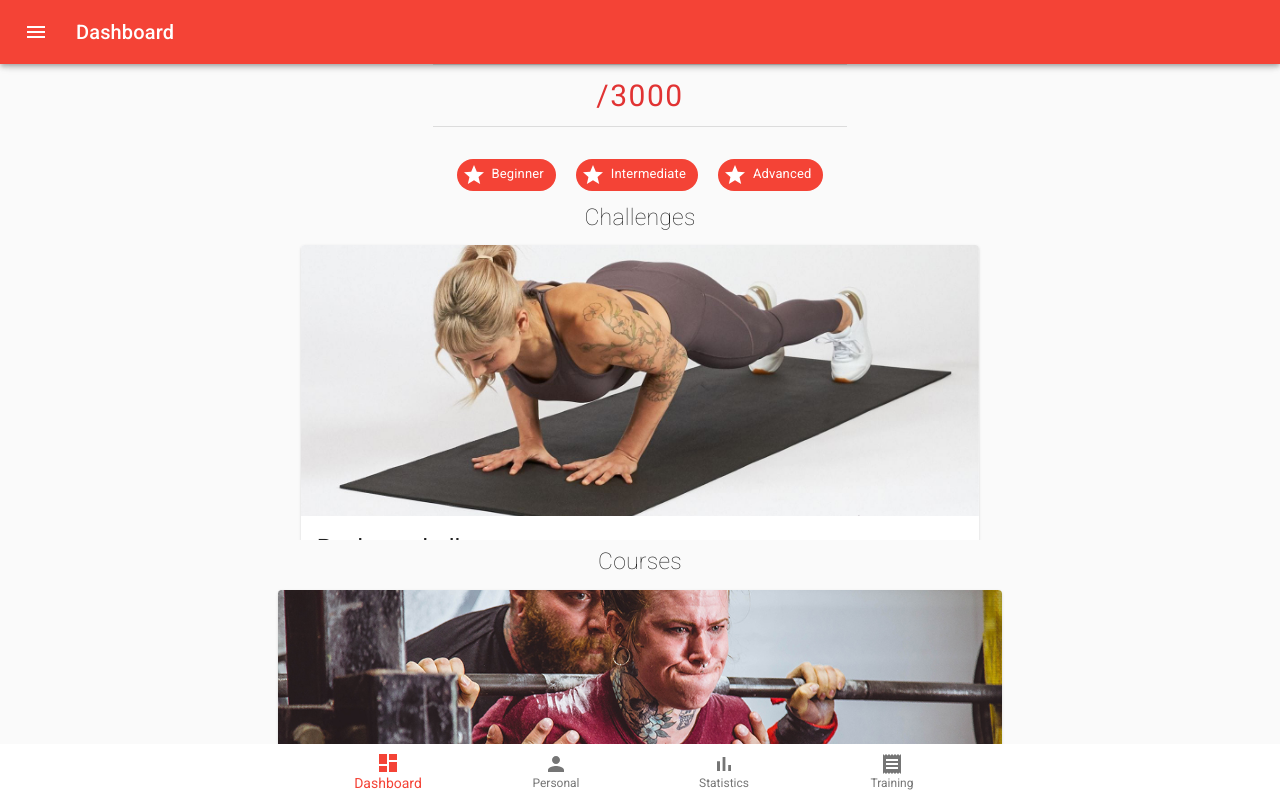
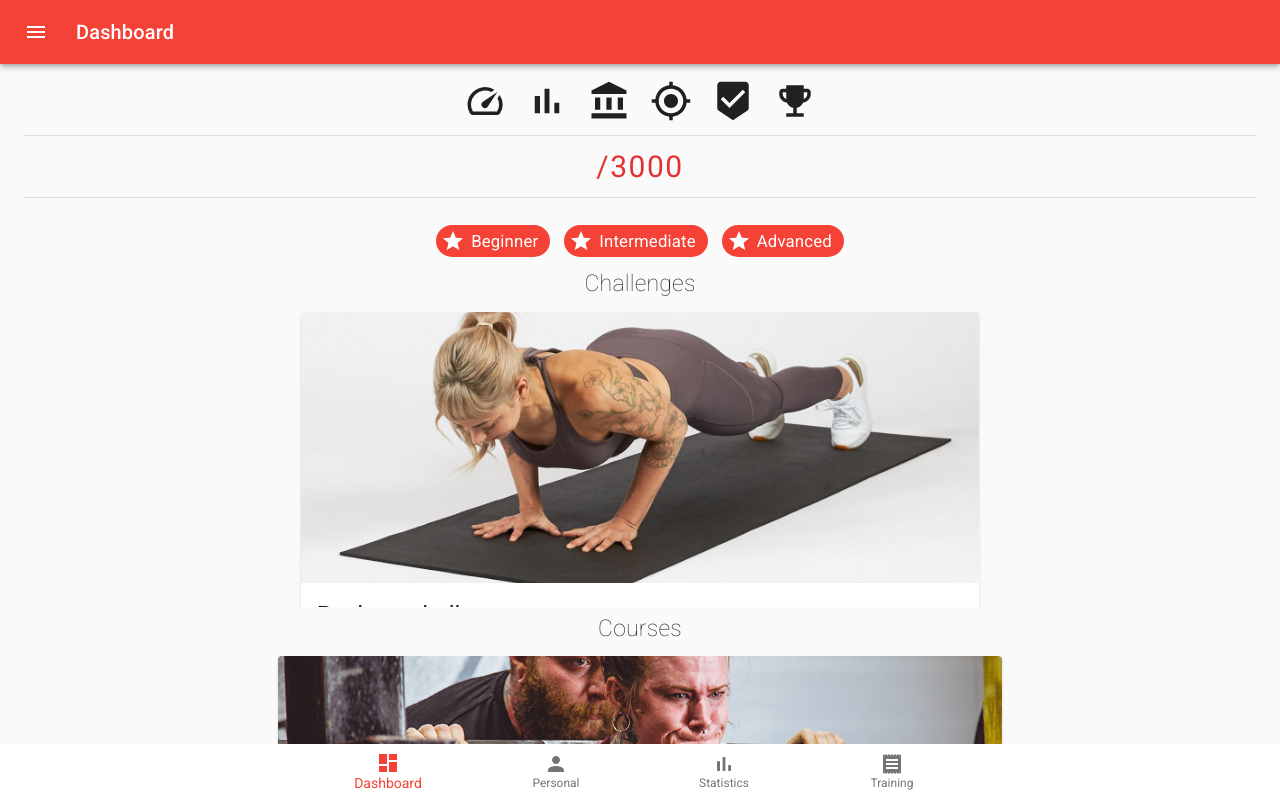
Before and after one commit to Giulianini/ASW-1920-GYMMY, a React (Create React App) app in the folder app/: page /user/dashboard in a window 1280 px wide. Shown: the top 798 px of the page. Built offline with nearby package versions, Linux system fonts and the light colour scheme; no server answers.

Commit message:
fix dashboard disposition

```diff
--- a/app/src/components/user/dashboard/Dashboard.js
+++ b/app/src/components/user/dashboard/Dashboard.js
@@ -55,8 +55,9 @@ const useStyles = makeStyles(theme => ({
         marginRight: 5,
     },
     chips: {
-        marginLeft: 10,
-        marginRight: 10,
+        marginLeft: 7,
+        marginRight: 7,
+        fontSize: '120%'
     },
     mediaPersonal: {
         paddingTop: '40%', // 16:9
@@ -115,13 +116,13 @@ function Dashboard() {
     return (
         <Container maxWidth={"lg"}>
             <EditPersonalDialog ref={dialogRef} userInfo={userInfo} setUserInfo={setUserInfo}/>
-            <Grid container direction={"column"} alignItems="center" justify={"center"}
+            <Grid container direction={"column"}
                   spacing={2} // spacing largo spacca tutto Cardio
                   className={classes.rootGrid}>
-                <Grid item container direction={"column"} className={classes.vSpace}>
-                    <Grid item className={classes.vSpace}>
+                <Grid item container direction={"column"}>
+                    <Grid item>
                         <List component="nav" aria-label="icons-list">
-                            <ListItem className={classes.hSpace}>
+                            <ListItem>
                                 <div className={classes.centered}>
                                     <SpeedIcon className={classes.icons}/>
                                     <BarChartIcon className={classes.icons}/>
```
